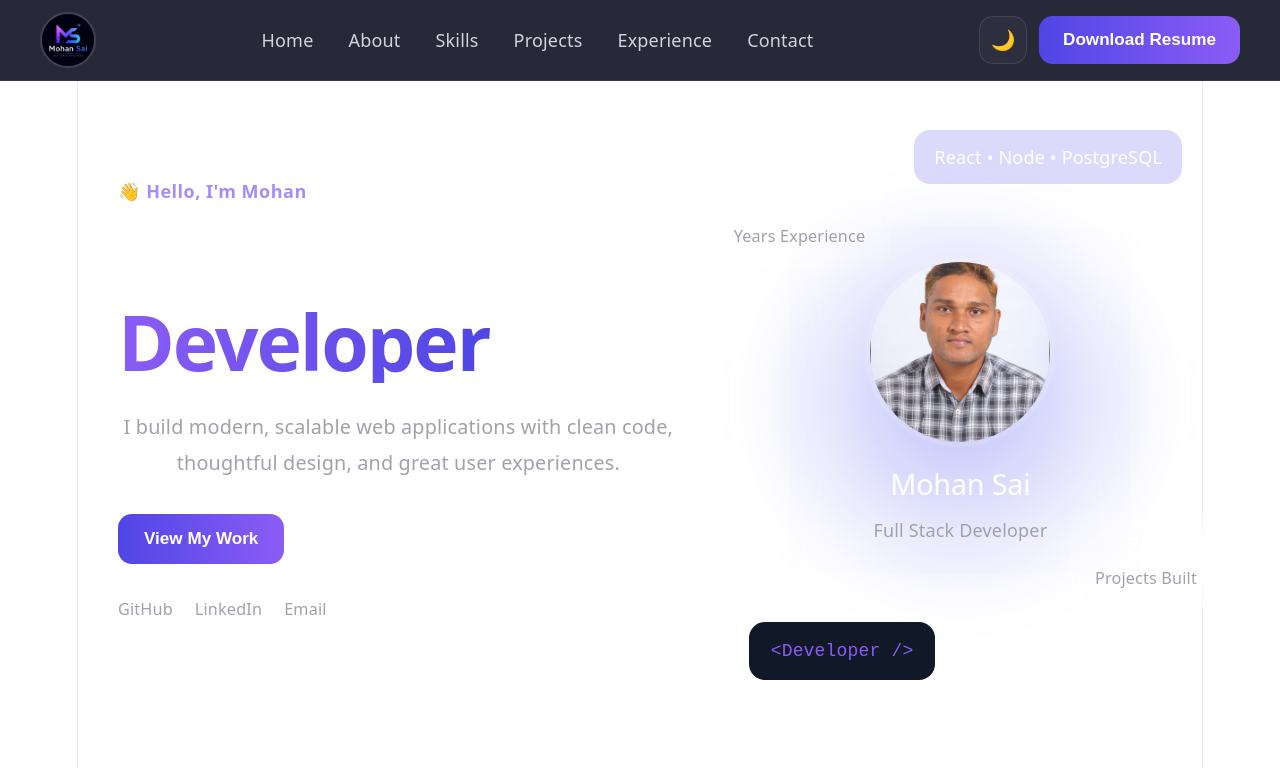
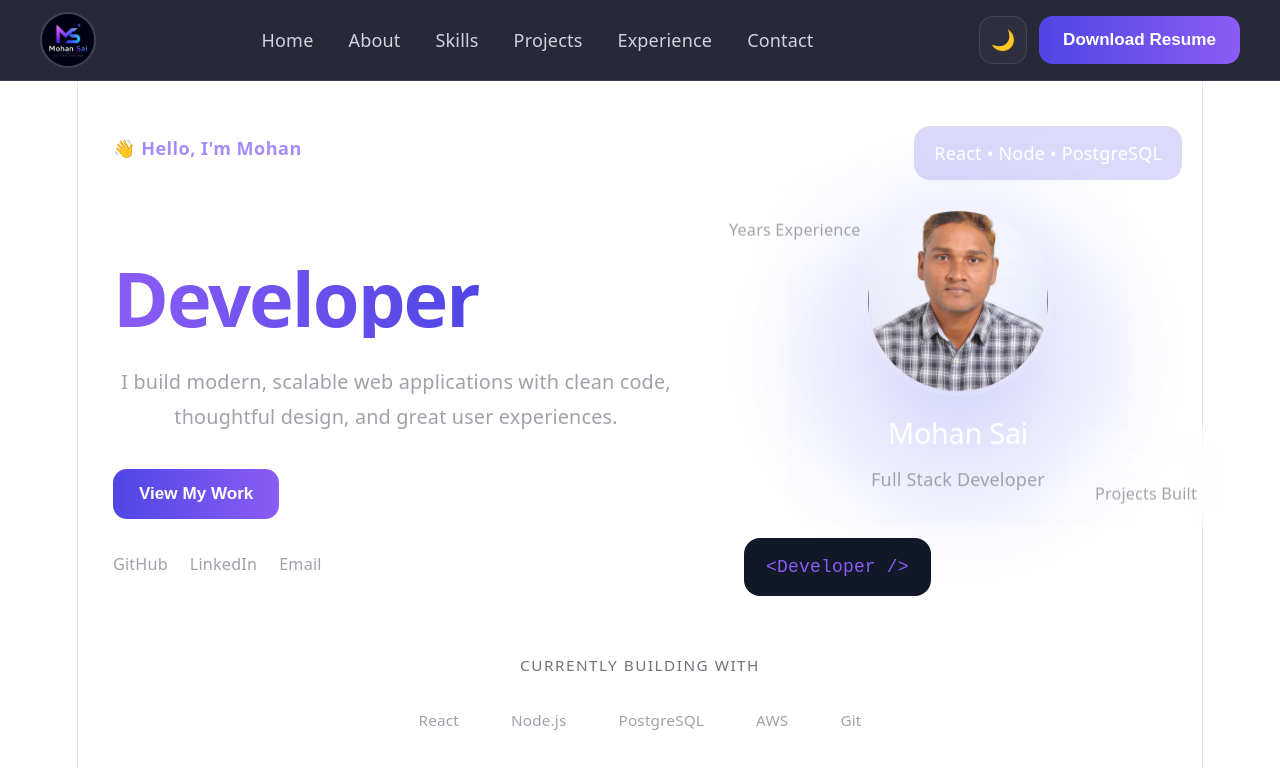
Before and after one commit to MohansaiMutyala2010/Portfolio-OS, a React (Vite) app in the folder client/: page / in a window 1280 px wide. Shown: the top 768 px of the page. Built offline with nearby package versions, Linux system fonts and the light colour scheme.

Commit message:
fix: adjust hero section for fixed navbar

```diff
--- a/client/src/components/sections/Hero/Hero.jsx
+++ b/client/src/components/sections/Hero/Hero.jsx
@@ -1,13 +1,17 @@
 import HeroLeft from "./HeroLeft";
 import HeroRight from "./HeroRight";
+import HeroBottom from "./HeroBottom"
 
-import { HeroSection } from "./styles";
+import { HeroSection ,MainHero} from "./styles";
 
 const Hero = () => {
   return (
     <HeroSection>
+      <MainHero>
       <HeroLeft />
       <HeroRight />
+      </MainHero>
+      <HeroBottom/>
     </HeroSection>
   );
 };
--- /dev/null
+++ b/client/src/components/sections/Hero/HeroBottom/index.jsx
@@ -0,0 +1,28 @@
+import {
+  HeroBottomContainer,
+  BottomLabel,
+  TechList,
+  TechItem,
+} from "./styles";
+
+const HeroBottom = () => {
+  return (
+    <HeroBottomContainer>
+
+      <BottomLabel>
+        Currently building with
+      </BottomLabel>
+
+      <TechList>
+        <TechItem>React</TechItem>
+        <TechItem>Node.js</TechItem>
+        <TechItem>PostgreSQL</TechItem>
+        <TechItem>AWS</TechItem>
+        <TechItem>Git</TechItem>
+      </TechList>
+
+    </HeroBottomContainer>
+  );
+};
+
+export default HeroBottom;
--- /dev/null
+++ b/client/src/components/sections/Hero/HeroBottom/styles.js
@@ -0,0 +1,78 @@
+import styled, { keyframes } from "styled-components";
+
+const bottomReveal = keyframes`
+  from {
+    opacity: 0;
+    transform: translateY(20px);
+  }
+
+  to {
+    opacity: 1;
+    transform: translateY(0);
+  }
+`;
+
+export const HeroBottomContainer = styled.div`
+  width: 100%;
+
+  display: flex;
+  flex-direction: column;
+  align-items: center;
+
+  margin-top: 20px;
+
+  animation: ${bottomReveal} 0.8s ease forwards;
+  animation-delay: 0.8s;
+  opacity: 0;
+`;
+
+export const BottomLabel = styled.p`
+  margin: 0 0 18px;
+
+  color: #71717a;
+
+  font-size: 0.85rem;
+  font-weight: 500;
+
+  letter-spacing: 1.5px;
+  text-transform: uppercase;
+`;
+
+export const TechList = styled.div`
+  display: flex;
+  align-items: center;
+  justify-content: center;
+
+  gap: 14px;
+
+  flex-wrap: wrap;
+`;
+
+export const TechItem = styled.span`
+  padding: 10px 18px;
+
+  border: 1px solid rgba(255, 255, 255, 0.08);
+
+  border-radius: 12px;
+
+  background: rgba(255, 255, 255, 0.03);
+
+  color: #a1a1aa;
+
+  font-size: 0.85rem;
+  font-weight: 500;
+
+  backdrop-filter: blur(10px);
+
+  transition: all 0.3s ease;
+
+  &:hover {
+    color: #ffffff;
+
+    border-color: rgba(139, 92, 246, 0.4);
+
+    background: rgba(139, 92, 246, 0.08);
+
+    transform: translateY(-2px);
+  }
+`;
--- a/client/src/components/sections/Hero/HeroLeft/styles.js
+++ b/client/src/components/sections/Hero/HeroLeft/styles.js
@@ -1,4 +1,16 @@
-import styled from "styled-components";
+import styled, { keyframes } from "styled-components";
+
+const fadeUp = keyframes`
+  from {
+    opacity: 0;
+    transform: translateY(25px);
+  }
+
+  to {
+    opacity: 1;
+    transform: translateY(0);
+  }
+`;
 
 /* Main Hero Left */
 export const HeroLeftContainer = styled.div`
@@ -7,7 +19,7 @@ export const HeroLeftContainer = styled.div`
   align-items: flex-start;
 
   max-width: 650px;
-   padding: 120px 40px;
+  padding: 55px 35px;
 `;
 
 /* Greeting */
@@ -20,13 +32,15 @@ export const Greeting = styled.p`
   color: #a78bfa;
 
   letter-spacing: 0.5px;
+
+  animation: ${fadeUp} 0.6s ease forwards;
 `;
 
 /* Main Heading */
 export const Heading = styled.h1`
   margin: 0;
 
-  font-size: clamp(3rem, 6vw, 4.8rem);
+  font-size: clamp(3rem, 6vw, 4.2rem);
 
   line-height: 1.05;
 
@@ -35,6 +49,11 @@ export const Heading = styled.h1`
   color: #ffffff;
 
   letter-spacing: -2px;
+
+
+  animation: ${fadeUp} 0.7s ease forwards;
+  animation-delay: 0.15s;
+  opacity: 0;
 
   span {
     display: block;
@@ -61,6 +80,10 @@ export const Description = styled.p`
   line-height: 1.8;
 
   color: #a1a1aa;
+
+  animation: ${fadeUp} 0.7s ease forwards;
+  animation-delay: 0.3s;
+  opacity: 0;
 `;
 
 /* CTA Container */
@@ -74,6 +97,10 @@ export const CTAContainer = styled.div`
   margin-top: 34px;
 
   flex-wrap: wrap;
+
+  animation: ${fadeUp} 0.7s ease forwards;
+  animation-delay: 0.45s;
+  opacity: 0;
 `;
 
 /* Primary Button */
@@ -146,6 +173,10 @@ export const SocialLinks = styled.div`
   gap: 22px;
 
   margin-top: 32px;
+
+   animation: ${fadeUp} 0.7s ease forwards;
+  animation-delay: 0.6s;
+  opacity: 0;
 `;
 
 /* Individual Social Link */
--- a/client/src/components/sections/Hero/HeroRight/styles.js
+++ b/client/src/components/sections/Hero/HeroRight/styles.js
@@ -1,10 +1,57 @@
-import styled from "styled-components";
+import styled, { keyframes } from "styled-components";
+
+
+const glowPulse = keyframes`
+  0% {
+    transform: scale(1);
+    opacity: 0.7;
+  }
+
+  50% {
+    transform: scale(1.08);
+    opacity: 1;
+  }
+
+  100% {
+    transform: scale(1);
+    opacity: 0.7;
+  }
+`;
+
+const floatCard = keyframes`
+  0% {
+    transform: translateY(0);
+  }
+
+  50% {
+    transform: translateY(-8px);
+  }
+
+  100% {
+    transform: translateY(0);
+  }
+`;
+
+
+const floatSmall = keyframes`
+  0% {
+    transform: translateY(0);
+  }
+
+  50% {
+    transform: translateY(-6px);
+  }
+
+  100% {
+    transform: translateY(0);
+  }
+`;
 
 export const HeroRightContainer = styled.div`
   position: relative;
 
   width: 500px;
-  height: 600px;
+  height: 520px;
 
   display: flex;
   justify-content: center;
@@ -28,6 +75,8 @@ export const GlowCircle = styled.div`
   filter: blur(25px);
 
   z-index: 0;
+
+  animation: ${glowPulse} 5s ease-in-out infinite;
 `;
 
 export const ProfileCard = styled.div`
@@ -50,6 +99,8 @@ export const ProfileCard = styled.div`
   align-items: center;
 
   z-index: 2;
+
+  animation: ${floatCard} 4s ease-in-out infinite;
 `;
 
 export const ProfileImage = styled.img`
@@ -105,6 +156,8 @@ export const ExperienceCard = styled.div`
     color:#a1a1aa;
     font-size:.9rem;
   }
+
+  animation: ${floatSmall} 4.5s ease-in-out infinite;
 `;
 
 export const ProjectsCard = styled.div`
@@ -135,6 +188,8 @@ export const ProjectsCard = styled.div`
     color:#a1a1aa;
     font-size:.9rem;
   }
+
+  animation: ${floatSmall} 5s ease-in-out infinite;
 `;
 
 export const TechCard = styled.div`
@@ -154,6 +209,14 @@ export const TechCard = styled.div`
   backdrop-filter:blur(16px);
 
   z-index:3;
+
+  transition: all 0.3s ease;
+
+&:hover {
+  transform: translateY(-4px);
+  background: rgba(79, 70, 229, 0.3);
+  box-shadow: 0 8px 20px rgba(79, 70, 229, 0.2);
+}
 `;
 
 export const CodeCard = styled.div`
@@ -173,4 +236,11 @@ export const CodeCard = styled.div`
   font-family:monospace;
 
   z-index:3;
+
+  transition: all 0.3s ease;
+
+&:hover {
+  transform: translateY(-4px);
+  box-shadow: 0 8px 20px rgba(139, 92, 246, 0.2);
+}
 `;
--- a/client/src/components/sections/Hero/styles.js
+++ b/client/src/components/sections/Hero/styles.js
@@ -1,10 +1,23 @@
 import styled from "styled-components";
 
 export const HeroSection = styled.section`
+  min-height: calc(100vh - 44px);
+
+  display: flex;
+  flex-direction: column;
+
+  justify-content: center;
+  align-items: center;
+
+  margin-top: 34px;
+`;
+
+export const MainHero = styled.div`
+  width: 100%;
+
   display: flex;
   flex-direction: row;
+
   justify-content: space-between;
   align-items: center;
-
-  min-height: 100vh;
 `;
```
